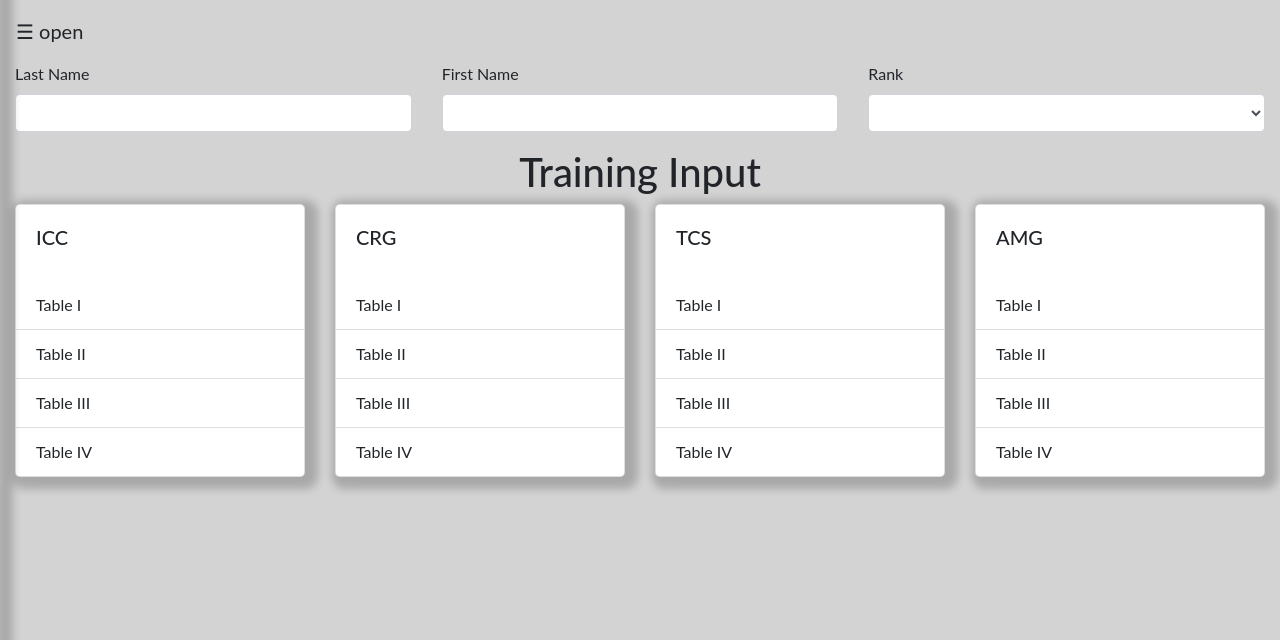
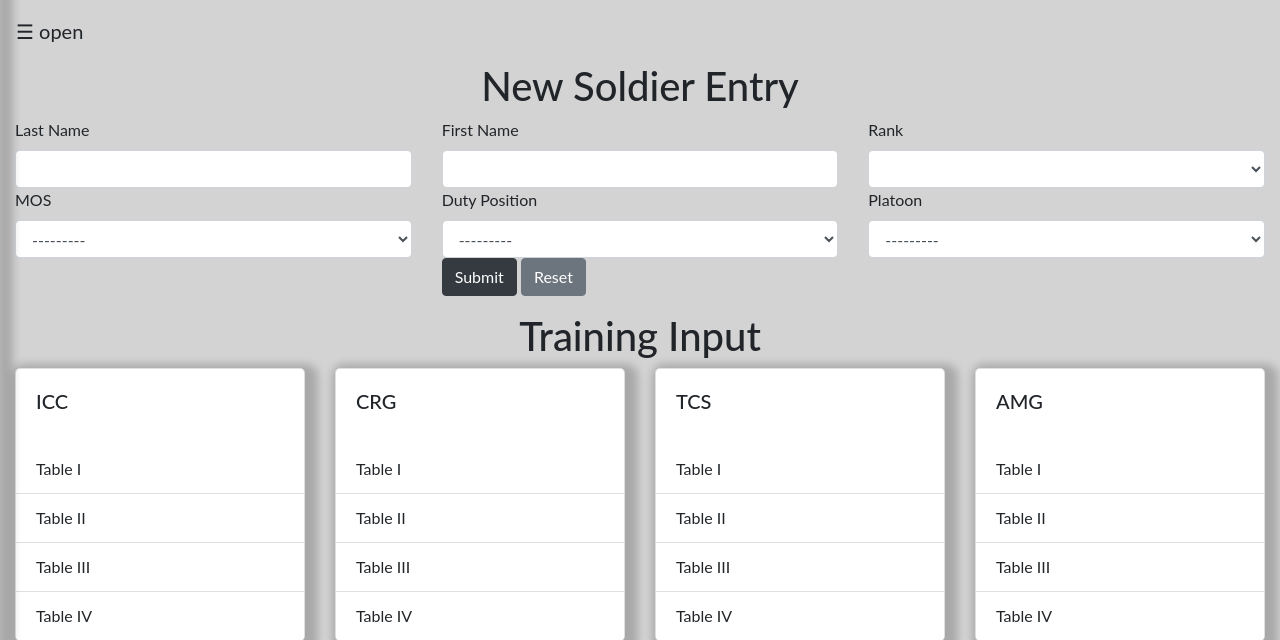
Before and after one commit to bytsur01/webStands, a Django app: page / in a window 1280 px wide. Shown: the part 56-696 px from the top of the page. Run offline with Django 3.2, Linux system fonts and the light colour scheme; some libraries are stand-ins or nearby versions.

Commit message:
2020, 0112, 02

```diff
--- a/stands/models.py
+++ b/stands/models.py
@@ -73,7 +73,7 @@
     last_name = models.CharField(max_length=155)
     first_name = models.CharField(max_length=155)
     MOS = models.CharField(max_length=155, choices=mos)
-    Postion = models.CharField(max_length=155, choices=position, blank=True)
+    Position = models.CharField(max_length=155, choices=position, blank=True)
     Platoon = models.CharField(max_length=155, choices=platoon, blank=True)
     Battery = models.CharField(max_length=155, choices=battery, blank=True)
     Battalion = models.CharField(max_length=155, choices=unit(), blank=True)
--- a/stands/static/css/base.css
+++ b/stands/static/css/base.css
@@ -9,6 +9,10 @@
 }
 
 h2 {
+  text-align: center;
+}
+
+label {
   text-align: center;
 }
 
--- a/templates/base.html
+++ b/templates/base.html
@@ -80,19 +80,36 @@
  <!-- End of sidebar -->
   <!--Solider entry top-->
 
- <div class="container-fluid"><div class="row">
+ <div class="container-fluid">
+    <div class="row">
     <div class="col-md-12">
+    <h1>New Soldier Entry</h1>
         <form class="row form">
             <div class="col-md-4">
                 <div class="form-group">
                     <label for="last_name">Last Name</label>
-                    <input class="form-control" type="text" name="name" id="last_name" value="{{ last_name }}" required="">
+                    <input class="form-control" type="text" name="last_name" id="last_name" value="{{ last_name }}" required="">
+                    <label for="MOS">MOS</label>
+                    <select class="form-control"  name="MOS" id="MOS" required="" >
+                                {% for x ,y in form.fields.MOS.choices %}
+                    <option value="{{ MOS }}"{% if form.fields.Rank.value == x %} selected{% endif %}>{{ y }}</option>
+                                         {% endfor %}
+                    </select>
                 </div>
             </div>
             <div class="col-md-4">
                 <div class="form-group">
                     <label for="first_name">First Name</label>
                     <input class="form-control" type="text" name="first_name" id="first_name" value="{{ first_name }}" required="">
+                    <label for="Position">Duty Position</label>
+                    <select class="form-control"  name="Position" id="MOS" required="" >
+                                {% for x ,y in form.fields.Position.choices %}
+                    <option value="{{ Position }}"{% if form.fields.Position.value == x %} selected{% endif %}>{{ y }}</option>
+                                         {% endfor %}
+                    </select>
+                    <button type="submit" class="btn btn-dark" value="submit">Submit</button>
+                    <button type="reset" class="btn btn-secondary" value="reset">Reset</button>
+
                 </div>
             </div>
             <div class="col-md-4">
@@ -101,6 +118,12 @@
                     <select class="form-control"  name="rank" id="rank" required="" >
                                 {% for PVT,CW3 in form.fields.Rank.choices %}
                     <option value="{{ Rank }}"{% if form.fields.Rank.value == PVT %} selected{% endif %}>{{ PVT }}</option>
+                                         {% endfor %}
+                    </select>
+                    <label for="platoon">Platoon</label>
+                    <select class="form-control"  name="Platoon" id="platoon" required="" >
+                                {% for x ,y in form.fields.Platoon.choices %}
+                    <option value="{{ Platoon }}"{% if form.fields.Platoon.value == x %} selected{% endif %}>{{ y }}</option>
                                          {% endfor %}
                     </select>
 
```
